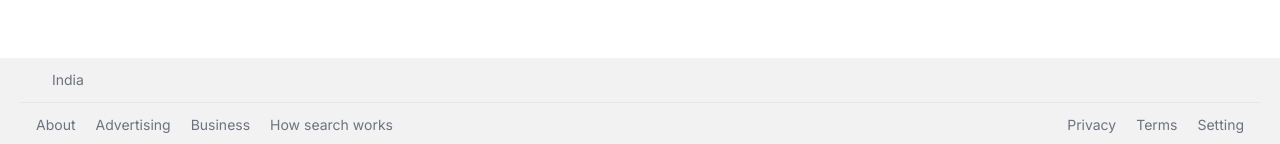
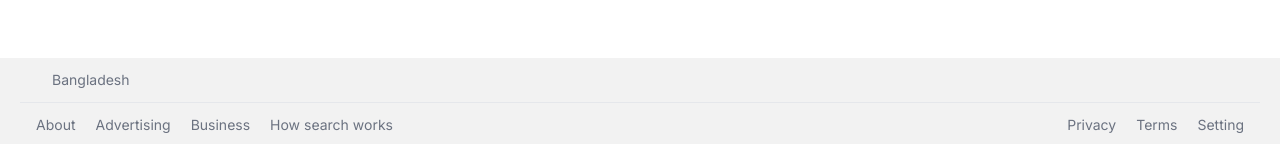
Before and after one commit to Shm-Rsuf/google-clone, a Next.js app: page / in a window 1280 px wide. Shown: the part 653-797 px from the top of the page. Built offline with nearby package versions, Linux system fonts and the light colour scheme; no server answers.

Commit message:
search option first div added

```diff
--- a/components/CountryLookup.jsx
+++ b/components/CountryLookup.jsx
@@ -4,7 +4,7 @@ import { data } from "autoprefixer";
 import { useEffect, useState } from "react";
 
 const CountryLookup = () => {
-  const [country, setCountry] = useState("India");
+  const [country, setCountry] = useState("Bangladesh");
 
   /* fetching data */
   useEffect(() => {
--- a/components/SearchHeaderOption.jsx
+++ b/components/SearchHeaderOption.jsx
@@ -1,5 +1,14 @@
+import { AiOutlineSearch } from "react-icons/ai";
+
 const SearchHeaderOption = () => {
-  return <div>SearchHeaderOption</div>;
+  return (
+    <div>
+      <div className="flex items-center space-x-1 border-b border-transparent active:text-blue-500 cursor-pointer pb-3">
+        <AiOutlineSearch className="text-lg" />
+        <p>All</p>
+      </div>
+    </div>
+  );
 };
 
 export default SearchHeaderOption;
```
